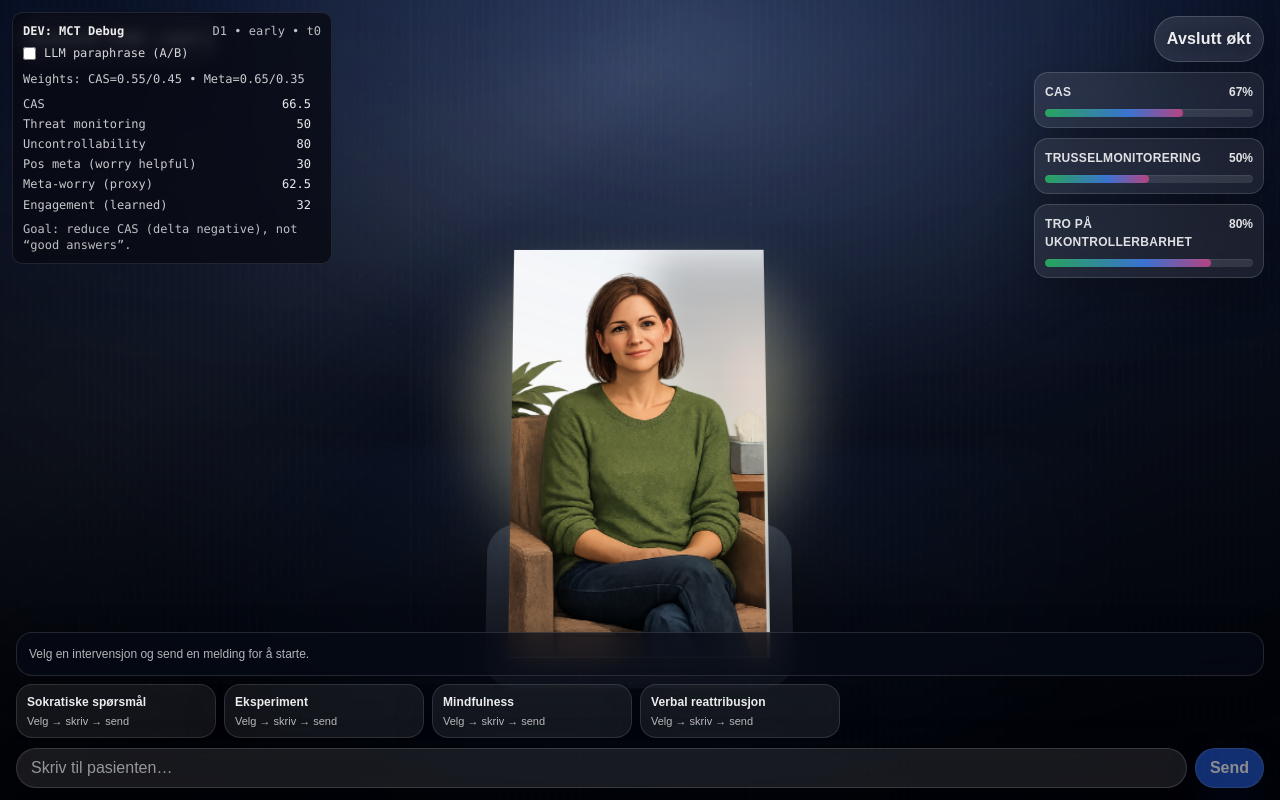
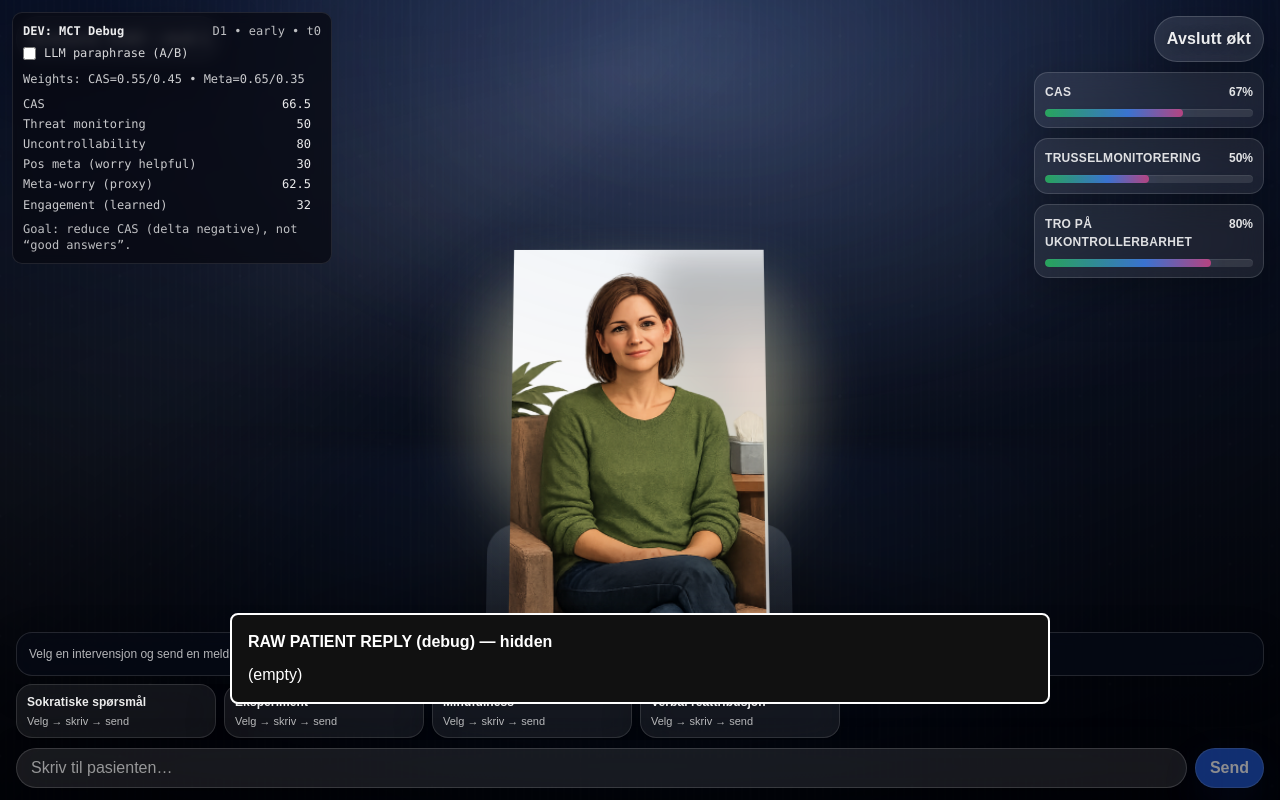
Before and after one commit to toradrage/mct-trener, a Next.js app: page /terapeut/gad/1/rom in a window 1280 px wide. Built offline with nearby package versions, Linux system fonts and the light colour scheme.

Commit message:
Add raw patient reply debug overlay

```diff
--- a/app/terapeut/gad/1/rom/page.tsx
+++ b/app/terapeut/gad/1/rom/page.tsx
@@ -201,6 +201,35 @@ export default function Terapirom() {
     <main className="root">
       <TherapyRoomScene avatarSrc={avatarSrc} showSpeech={visPasientSvar} speechText={pasientSvar} />
 
+      {process.env.NODE_ENV === "development" && (
+        <div
+          aria-label="RAW patient reply (debug)"
+          style={{
+            position: "fixed",
+            left: 16,
+            right: 16,
+            bottom: 96,
+            zIndex: 99999,
+            background: "#111",
+            color: "#fff",
+            opacity: 1,
+            padding: "14px 16px",
+            border: "2px solid #fff",
+            borderRadius: 8,
+            fontSize: 16,
+            lineHeight: 1.6,
+            maxWidth: 820,
+            margin: "0 auto",
+            pointerEvents: "auto",
+          }}
+        >
+          <div style={{ fontWeight: 800, marginBottom: 8 }}>
+            RAW PATIENT REPLY (debug) — {visPasientSvar ? "visible" : "hidden"}
+          </div>
+          <div style={{ whiteSpace: "pre-wrap" }}>{pasientSvar || "(empty)"}</div>
+        </div>
+      )}
+
       <DevDebugPanel />
 
       <TherapyRoomHUD
```
